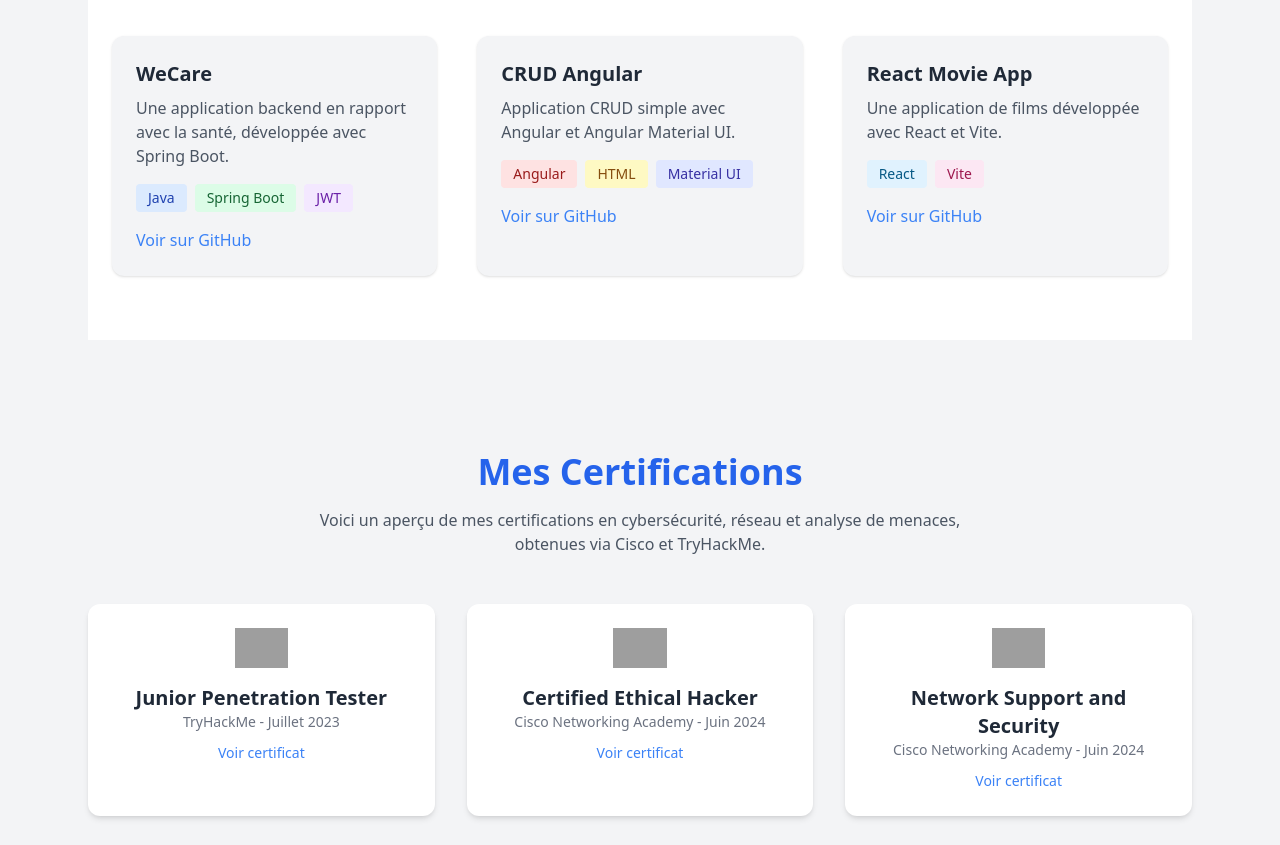
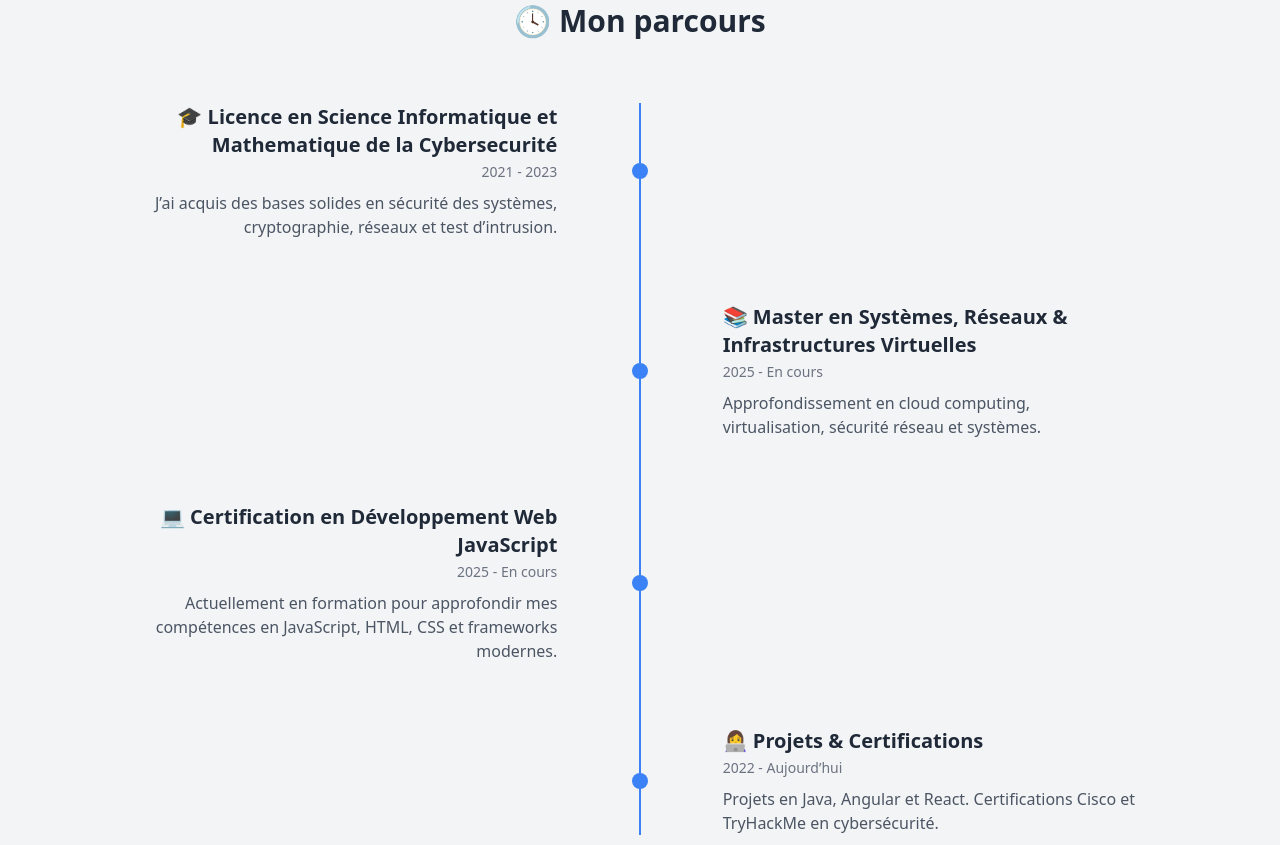
Before and after one commit to annaka02/Anoush.dev, a plain HTML site: page index.html in a window 1280 px wide. Shown: the part 1392-2237 px from the top of the page. Drawn offline with nearby package versions, Linux system fonts and the light colour scheme; grey boxes are pictures that could not be loaded.

Commit message:
ajout de mon parcours

```diff
--- a/index.html
+++ b/index.html
@@ -84,9 +84,14 @@
     <div class="md:w-2/3 text-gray-800 dark:text-gray-200">
       <h2 class="text-3xl font-bold mb-4 text-blue-600 text-center">À propos de moi</h2>
       <p class="text-lg leading-relaxed">
-        Je suis Anna Ka, passionnée par la cybersécurité et les technologies de l'information.
-        Après une licence en cybersécurité, j'ai décidé de poursuivre mes études en Master tout en développant mes compétences pratiques à travers divers projets.
-        Ma motivation principale est d’apporter des solutions innovantes pour protéger les données et les systèmes dans un monde de plus en plus connecté.
+        👩‍💻 Je m'appelle Anna Ka, passionnée par la cybersécurité et le développement logiciel.
+        Après une licence en cybersécurité, j’ai décidé de poursuivre un Master en Systèmes, Réseaux et Infrastructures Virtuelles. J’aime autant plonger dans les lignes de code que comprendre les mécanismes de défense des systèmes informatiques.
+
+Mes compétences s’étendent du développement web (Java, Angular, React) à la sécurité offensive, comme en témoignent mes certifications Cisco et TryHackMe. Je suis constamment à la recherche de nouveaux défis techniques à relever, que ce soit via des projets personnels ou des CTF.
+
+Aujourd’hui, je construis ma carrière autour de deux piliers : créer des solutions robustes et sécurisées, et continuer à apprendre et à partager. <br>
+
+🚀 Mon objectif ? Allier sécurité et innovation pour bâtir un avenir numérique plus sûr.
       </p>
     </div>
     <!-- Photo -->
@@ -166,6 +171,85 @@
 
   </div>
 </div>
+<!--parcours-->
+  <div class="max-w-5xl mx-auto px-4">
+    <h2 class="text-3xl font-bold text-center text-gray-800 dark:text-white mb-16">🕓 Mon parcours</h2>
+    <div class="relative">
+      <!-- ligne verticale centrale -->
+      <div class="absolute left-1/2 transform -translate-x-1/2 h-full border-l-2 border-blue-500 dark:border-blue-400"></div>
+
+      <div class="space-y-16">
+        <!-- Étape 1 - gauche -->
+        <div class="flex justify-between items-center w-full">
+          <div class="w-5/12 text-right">
+            <h3 class="text-xl font-semibold text-gray-800 dark:text-white">🎓 Licence en Science Informatique et Mathematique de la Cybersecurité</h3>
+            <span class="text-sm text-gray-500 dark:text-gray-400">2021 - 2023</span>
+            <p class="mt-2 text-gray-600 dark:text-gray-300">
+              J’ai acquis des bases solides en sécurité des systèmes, cryptographie, réseaux et test d’intrusion.
+            </p>
+          </div>
+          <div class="w-1/12 flex justify-center">
+            <div class="w-4 h-4 bg-blue-500 rounded-full z-10"></div>
+          </div>
+          <div class="w-5/12"></div>
+        </div>
+
+        <!-- Étape 2 - droite -->
+        <div class="flex justify-between items-center w-full">
+          <div class="w-5/12"></div>
+          <div class="w-1/12 flex justify-center">
+            <div class="w-4 h-4 bg-blue-500 rounded-full z-10"></div>
+          </div>
+          <div class="w-5/12 text-left">
+            <h3 class="text-xl font-semibold text-gray-800 dark:text-white">📚 Master en Systèmes, Réseaux & Infrastructures Virtuelles</h3>
+            <span class="text-sm text-gray-500 dark:text-gray-400">2025 - En cours</span>
+            <p class="mt-2 text-gray-600 dark:text-gray-300">
+              Approfondissement en cloud computing, virtualisation, sécurité réseau et systèmes.
+            </p>
+          </div>
+        </div>
+
+        <!-- Étape 3 - gauche -->
+
+          <div class="flex justify-between items-center w-full">
+            <div class="w-5/12 text-right">
+              <h3 class="text-xl font-semibold text-gray-800 dark:text-white">💻 Certification en Développement Web JavaScript</h3>
+              <span class="text-sm text-gray-500 dark:text-gray-400">2025 - En cours</span>
+              <p class="mt-2 text-gray-600 dark:text-gray-300">
+                Actuellement en formation pour approfondir mes compétences en JavaScript, HTML, CSS et frameworks modernes.
+              </p>
+            </div>
+            <div class="w-1/12 flex justify-center">
+              <div class="w-4 h-4 bg-blue-500 rounded-full z-10"></div>
+            </div>
+            <div class="w-5/12"></div>
+          </div>
+
+
+        <!-- Étape 4 - droite -->
+        <div class="flex justify-between items-center w-full">
+          <div class="w-5/12"></div>
+          <div class="w-1/12 flex justify-center">
+            <div class="w-4 h-4 bg-blue-500 rounded-full z-10"></div>
+          </div>
+          <div class="w-5/12 text-left">
+            <h3 class="text-xl font-semibold text-gray-800 dark:text-white">👩‍💻 Projets & Certifications</h3>
+            <span class="text-sm text-gray-500 dark:text-gray-400">2022 - Aujourd’hui</span>
+            <p class="mt-2 text-gray-600 dark:text-gray-300">
+              Projets en Java, Angular et React. Certifications Cisco et TryHackMe en cybersécurité.
+            </p>
+          </div>
+        </div>
+      </div>
+    </div>
+  </div>
+
+</section>
+
+
+
+
+
 <!--Sectien projets-->
 <section id="projets" class="bg-white dark:bg-gray-900 py-16">
   <div class="container px-6 mx-auto">
```
